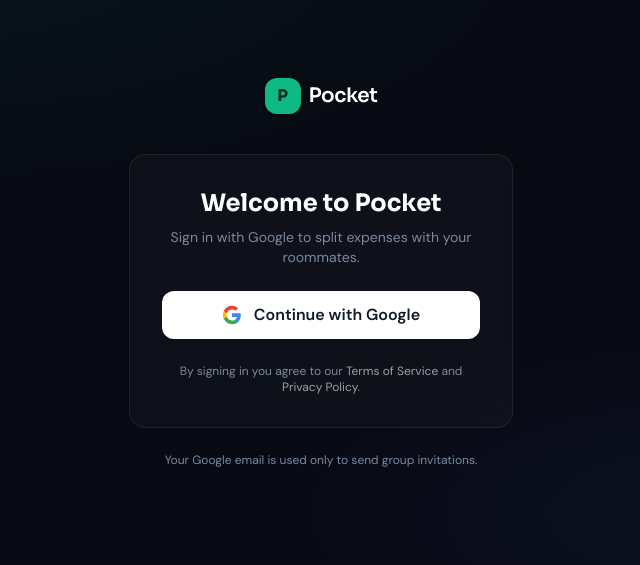
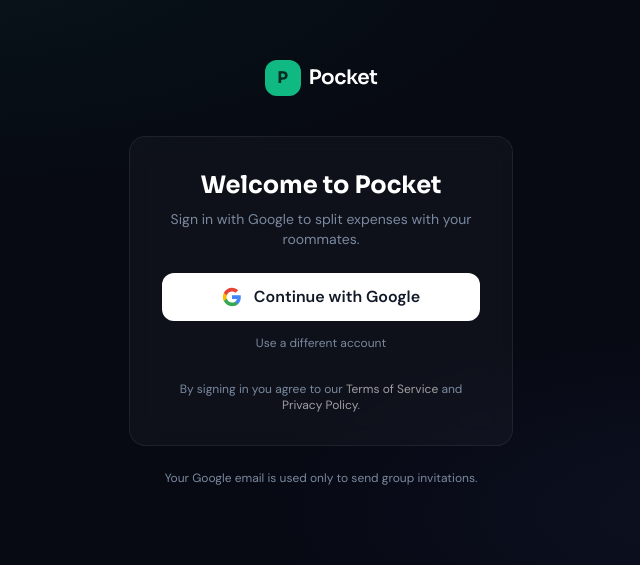
Before and after one commit to rushee09/case2_roomate_split_app, a Next.js app: page /login in a window 1280 px wide. Shown: the part 127-692 px from the top of the page, without its empty margins (319-959 px from the left). Built offline with nearby package versions, Linux system fonts and the light colour scheme; no server answers.

Commit message:
login changes

```diff
--- a/app/login/page.tsx
+++ b/app/login/page.tsx
@@ -12,6 +12,7 @@
   const searchParams = useSearchParams();
   const callbackUrl = searchParams.get("callbackUrl") ?? "/dashboard";
   const [loading, setLoading] = useState(false);
+  const [switchLoading, setSwitchLoading] = useState(false);
 
   useEffect(() => {
     if (status === "authenticated") {
@@ -55,7 +56,7 @@
             setLoading(true);
             await signIn("google", { callbackUrl });
           }}
-          disabled={loading}
+          disabled={loading || switchLoading}
           className="w-full flex items-center justify-center gap-3 bg-white text-gray-900 font-semibold
                      py-3 px-4 rounded-xl hover:bg-gray-100 active:scale-[0.98] transition-all
                      disabled:opacity-60 disabled:cursor-not-allowed"
@@ -66,6 +67,18 @@
             <GoogleIcon />
           )}
           Continue with Google
+        </button>
+
+        <button
+          onClick={async () => {
+            setSwitchLoading(true);
+            await signIn("google", { callbackUrl }, { prompt: "select_account" });
+          }}
+          disabled={loading || switchLoading}
+          className="w-full mt-2 text-xs text-muted-foreground hover:text-white transition-colors py-1.5 flex items-center justify-center gap-1 disabled:opacity-50"
+        >
+          {switchLoading ? <Loader2 className="w-3 h-3 animate-spin" /> : null}
+          Use a different account
         </button>
 
         <p className="mt-6 text-center text-xs text-muted-foreground">
--- a/app/onboarding/page.tsx
+++ b/app/onboarding/page.tsx
@@ -1,9 +1,9 @@
 "use client";
 
-import { useSession } from "next-auth/react";
+import { useSession, signOut } from "next-auth/react";
 import { useRouter } from "next/navigation";
 import { useEffect, useState } from "react";
-import { Loader2, AtSign, CheckCircle2, XCircle } from "lucide-react";
+import { Loader2, AtSign, CheckCircle2, XCircle, LogOut } from "lucide-react";
 import Link from "next/link";
 
 export default function OnboardingPage() {
@@ -158,6 +158,20 @@
             {saving ? "Setting up..." : "Claim Username & Continue"}
           </button>
         </form>
+
+        <div className="mt-6 pt-5 border-t border-white/5 text-center">
+          <p className="text-xs text-muted-foreground mb-2">
+            Signed in as{" "}
+            <span className="text-white font-medium">{session?.user?.email}</span>
+          </p>
+          <button
+            onClick={() => signOut({ callbackUrl: "/login" })}
+            className="inline-flex items-center gap-1.5 text-xs text-muted-foreground hover:text-white transition-colors"
+          >
+            <LogOut className="w-3.5 h-3.5" />
+            Wrong account? Sign out
+          </button>
+        </div>
       </div>
     </div>
   );
--- a/lib/auth.ts
+++ b/lib/auth.ts
@@ -10,11 +10,6 @@
     GoogleProvider({
       clientId: process.env.GOOGLE_CLIENT_ID!,
       clientSecret: process.env.GOOGLE_CLIENT_SECRET!,
-      authorization: {
-        params: {
-          prompt: "select_account",
-        },
-      },
     }),
   ],
   session: { strategy: "jwt" },
```
